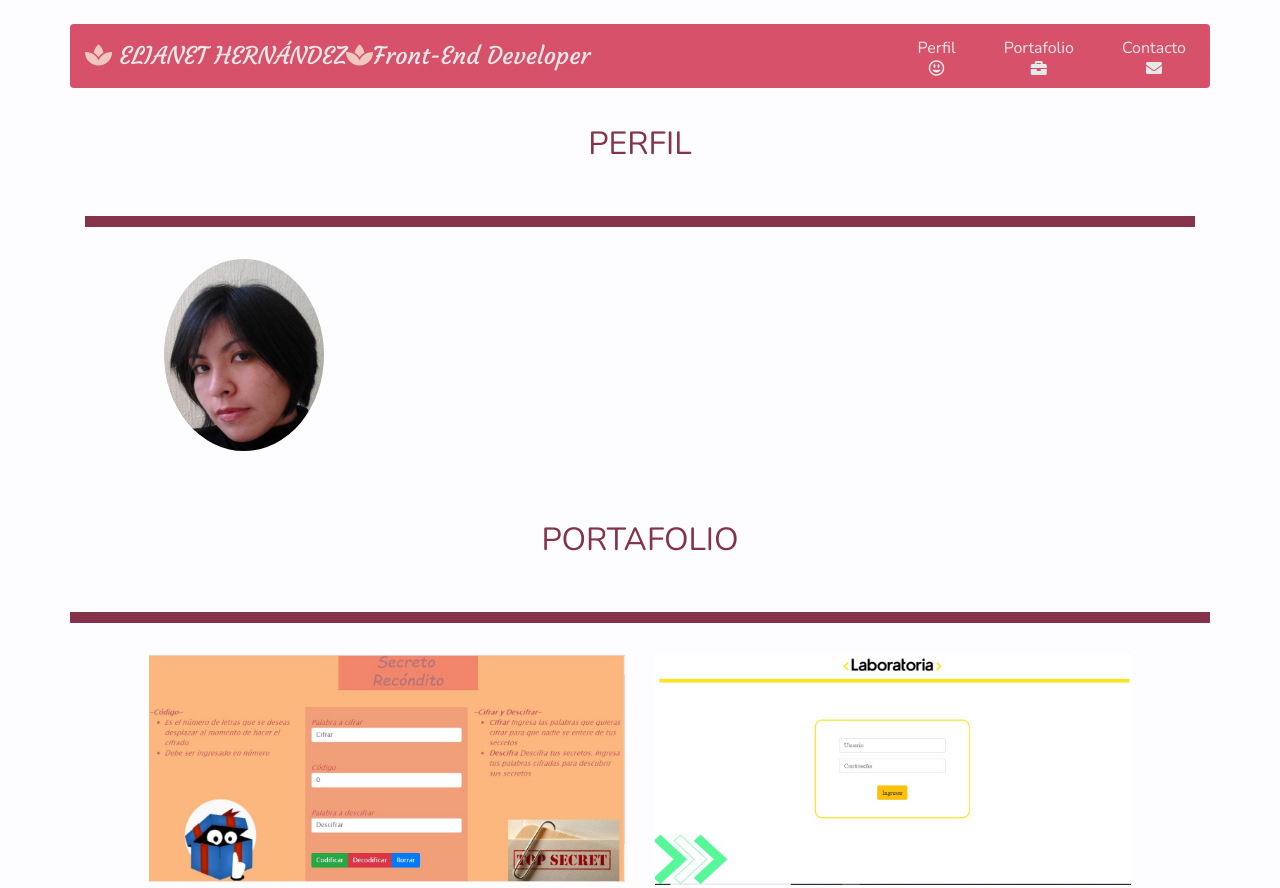
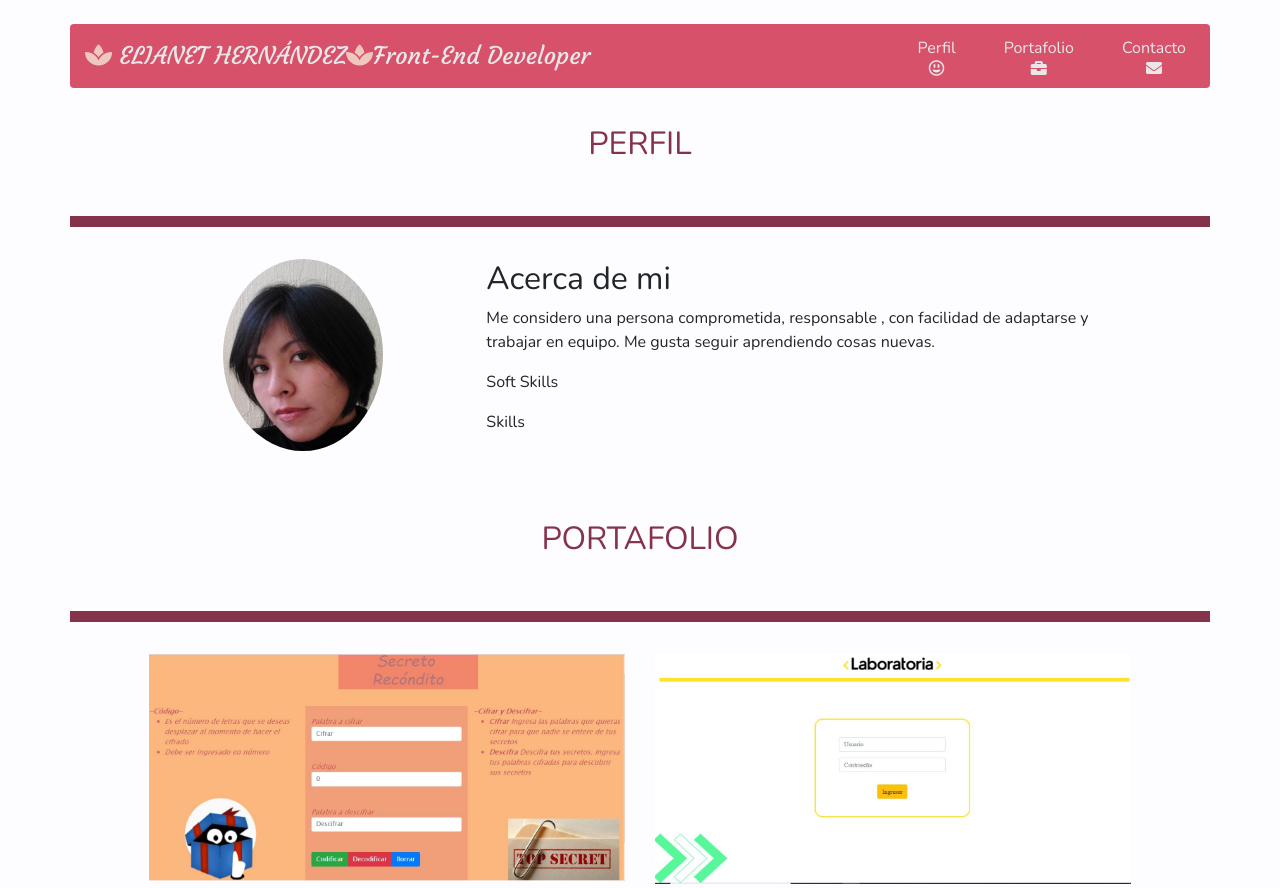
Before and after one commit to marelywoody/marely, a plain HTML site: page src/index.html in a window 1280 px wide. Shown: the top 888 px of the page. Drawn offline with nearby package versions, Linux system fonts and the light colour scheme.

Commit message:
acerda de mi

```diff
--- a/src/css/style.css
+++ b/src/css/style.css
@@ -64,6 +64,10 @@ nav .c-1:hover, nav .c-2:hover , nav .c-3:hover {
   overflow: hidden;
 }
 
+.photo {
+  text-align: center;
+}
+
 .title {
   padding: 1em 0em;
   text-align: center;
--- a/src/index.html
+++ b/src/index.html
@@ -42,15 +42,23 @@
     <main>
       <div class="container">
       <!-- Perfil -->
-        <div class="row perfil-user align-items-center">
-          <div class="col">
+        <div>
+          <div>
             <a name="perfil"></a>
             <p class="title">PERFIL</p>
-            <div class="perfil">
-              <div class="col-5 photo">
-                <img id="photo-perfil" src="assets/images/photo.jpg" class="rounded-circle img-fluid" alt="">
+            <div class="perfil row perfil-user align-items-center">
+              <div class="col-4 photo">
+                <img id="photo-perfil" src="assets/images/photo.jpg" class="rounded-circle img-fluid" alt="foto">
               </div>
-              <div class="col-7"></div>
+              <div class="col-8">
+                <h2>Acerca de mi</h2>
+                <p class="acerca-de-mi">Me considero una persona
+                    comprometida, responsable , con
+                    facilidad de adaptarse y trabajar en
+                    equipo. Me gusta seguir aprendiendo cosas nuevas.</p>
+                <p class="label">Soft Skills</p>
+                <p class="label">Skills</p>
+              </div>
             </div>
           </div>
         </div>
@@ -62,22 +70,22 @@
             <div class="row images justify-content-center">
               <div class="col-12 col-lg-6 conta-imagen">
                 <a href="#" data-toggle="modal" data-target="#modal">
-                  <img src="assets/images/cifrado.JPG" class="img-fluid imagen" alt="secret">
+                  <img src="assets/images/cifrado.JPG" class="img-fluid imagen" alt="cifrado">
                 </a>
               </div>
               <div class="col-12 col-lg-6 conta-imagen">
                 <a href="#" data-toggle="modal" data-target="#modal">
-                  <img src="assets/images/dashboard.JPG" class="img-fluid imagen" alt="social-network">
+                  <img src="assets/images/dashboard.JPG" class="img-fluid imagen" alt="data dashboard">
                 </a>
               </div>
               <div class="col-12 col-lg-6 conta-imagen">
                 <a href="#" data-toggle="modal" data-target="#modal">
-                  <img src="assets/images/registro.JPG" class="img-fluid imagen" alt="dashboard">
+                  <img src="assets/images/registro.JPG" class="img-fluid imagen" alt="registro de visitantes">
                 </a>
               </div>
               <div class="col-12 col-lg-6 conta-imagen">
                 <a href="#" data-toggle="modal" data-target="#modal">
-                  <img src="assets/images/social.JPG" class="img-fluid imagen" alt="register">
+                  <img src="assets/images/social.JPG" class="img-fluid imagen" alt="red social">
                 </a>
               </div>
               <!-- Modal -->
```
Also changed, not shown: package.json (deleted, +0 -11 lines), 1 other file.
